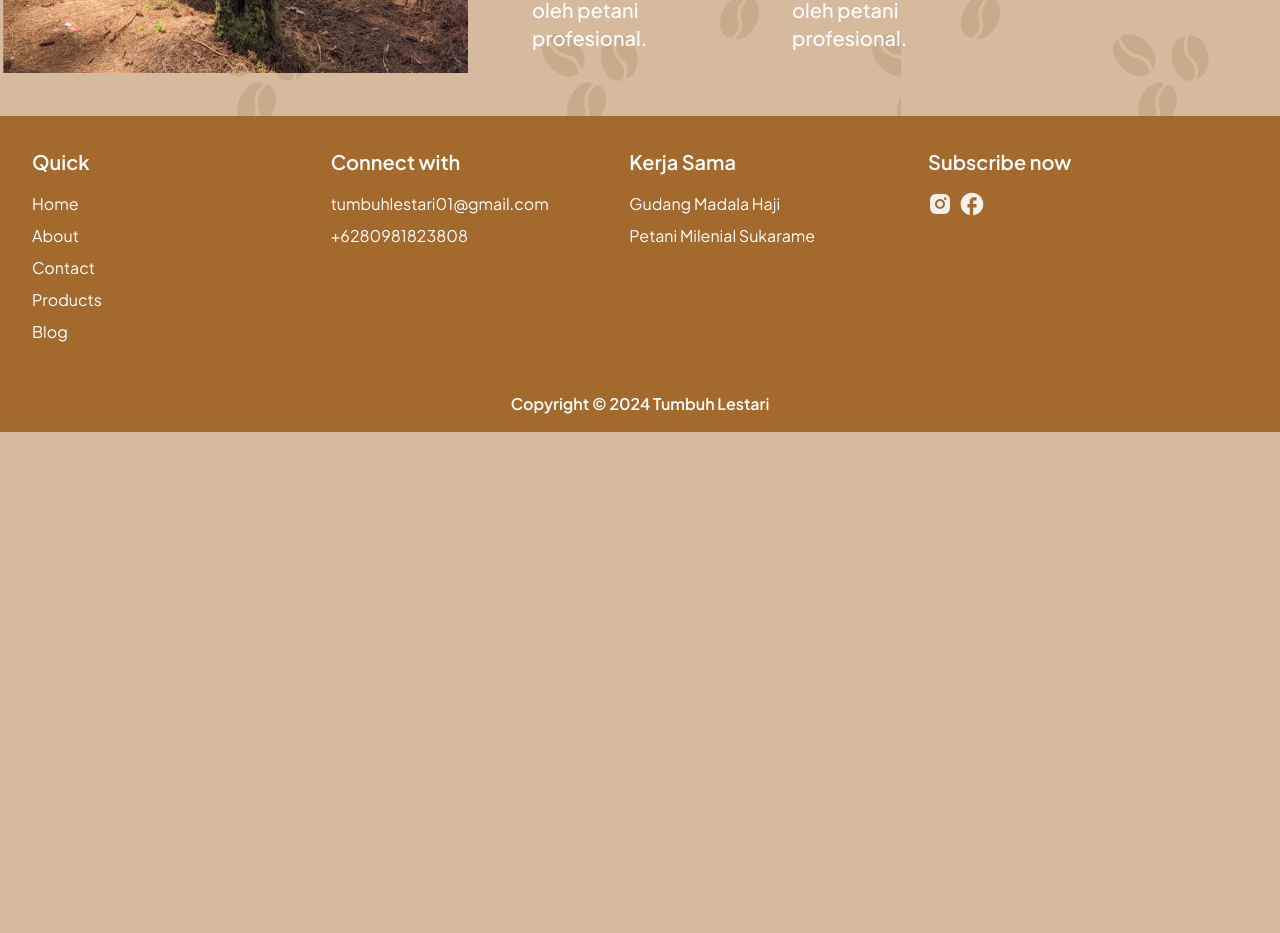
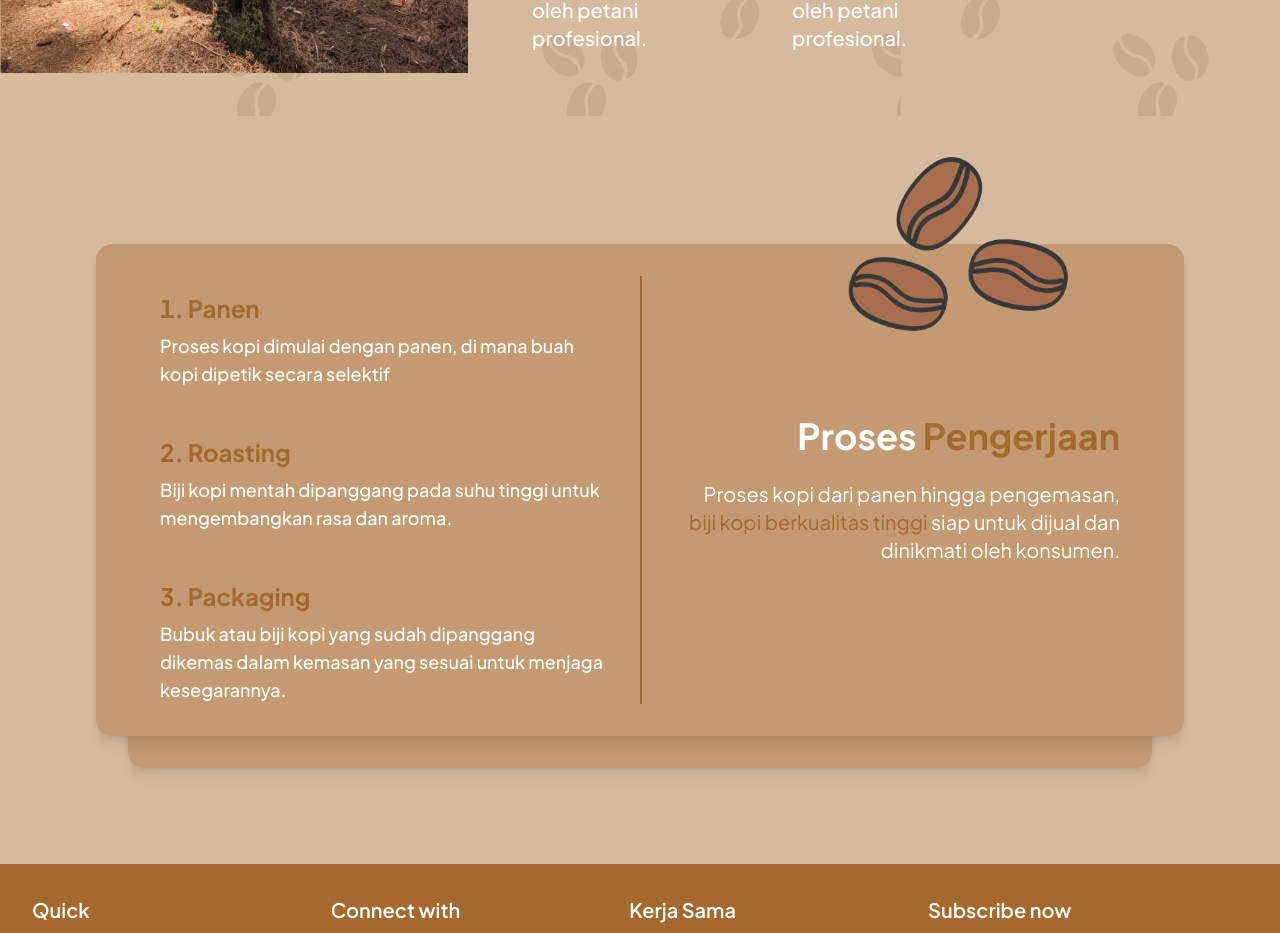
Before and after one commit to tumbuhlestari/tumbuh-lestari, a Next.js app: page / in a window 1280 px wide. Shown: the part 1380-2313 px from the top of the page. Before the commit the page ends 1812 px from the top, so only its background shows below. Built offline with nearby package versions, Linux system fonts and the light colour scheme.

Commit message:
feat: coffee process

```diff
--- a/app/page.js
+++ b/app/page.js
@@ -1,12 +1,14 @@
 import Hero from '@/components/home/hero';
 import AboutUs from '@/components/home/about-us';
 import Footer from '@/components/footer';
+import Process from '@/components/home/process';
 
 export default function Home() {
   return (
     <main>
       <Hero />
       <AboutUs />
+      <Process />
 
       <Footer />
     </main>
--- /dev/null
+++ b/components/home/process.jsx
@@ -0,0 +1,64 @@
+import Image from 'next/image';
+
+import coffeeBeans from '@/public/coffee-beans.png';
+
+export default function Process() {
+  const process = [
+    {
+      title: 'Panen',
+      description:
+        'Proses kopi dimulai dengan panen, di mana buah kopi dipetik secara selektif',
+    },
+    {
+      title: 'Roasting',
+      description:
+        'Biji kopi mentah dipanggang pada suhu tinggi untuk mengembangkan rasa dan aroma.',
+    },
+    {
+      title: 'Packaging',
+      description:
+        'Bubuk atau biji kopi yang sudah dipanggang dikemas dalam kemasan yang sesuai untuk menjaga kesegarannya.',
+    },
+  ];
+
+  return (
+    <div className='container mx-auto my-32 relative'>
+      <div className='bg-[#C39A72] grid md:grid-cols-2 gap-8 md:gap-0 py-16 md:py-8 px-16 md:mx-16 rounded-2xl shadow-lg'>
+        <div className='pr-8 order-2 md:order-1'>
+          <ol className='list-decimal list-inside space-y-8 md:space-y-12'>
+            {process.map((item) => (
+              <li key={item.title} className='my-4 text-2xl font-bold'>
+                {item.title}
+                <p className='text-lg font-medium text-white mt-2'>
+                  {item.description}
+                </p>
+              </li>
+            ))}
+          </ol>
+        </div>
+        <div className='md:border-l-2 md:border-foreground flex flex-col gap-6 md:justify-center md:pl-8 md:text-right relative order-1 md:order-2'>
+          <h2 className='text-3xl md:text-4xl font-bold'>
+            <span className='text-white'>Proses</span> Pengerjaan
+          </h2>
+          <p className='text-white text-lg md:text-xl'>
+            Proses kopi dari panen hingga pengemasan,{' '}
+            <span className='text-foreground'>
+              biji kopi berkualitas tinggi{' '}
+            </span>
+            siap untuk dijual dan dinikmati oleh konsumen.
+          </p>
+          <Image
+            src={coffeeBeans}
+            alt='Coffee Beans'
+            width={256}
+            height={256}
+            className='absolute -top-36 right-8 z-10 hidden md:block'
+          />
+        </div>
+      </div>
+      <div className='flex justify-center'>
+        <div className='bg-[#C39A72] w-4/5 h-64 rounded-2xl shadow-lg absolute -bottom-8 -z-10'></div>
+      </div>
+    </div>
+  );
+}
```
Also changed, not shown: public/coffee-beans.png (added).
